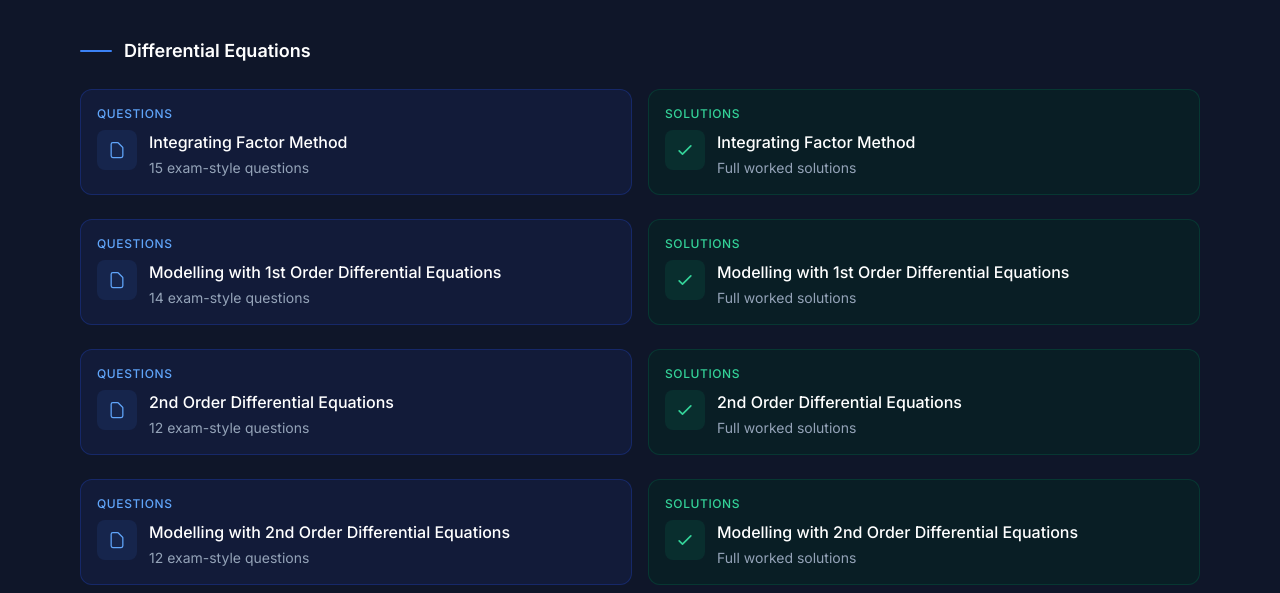
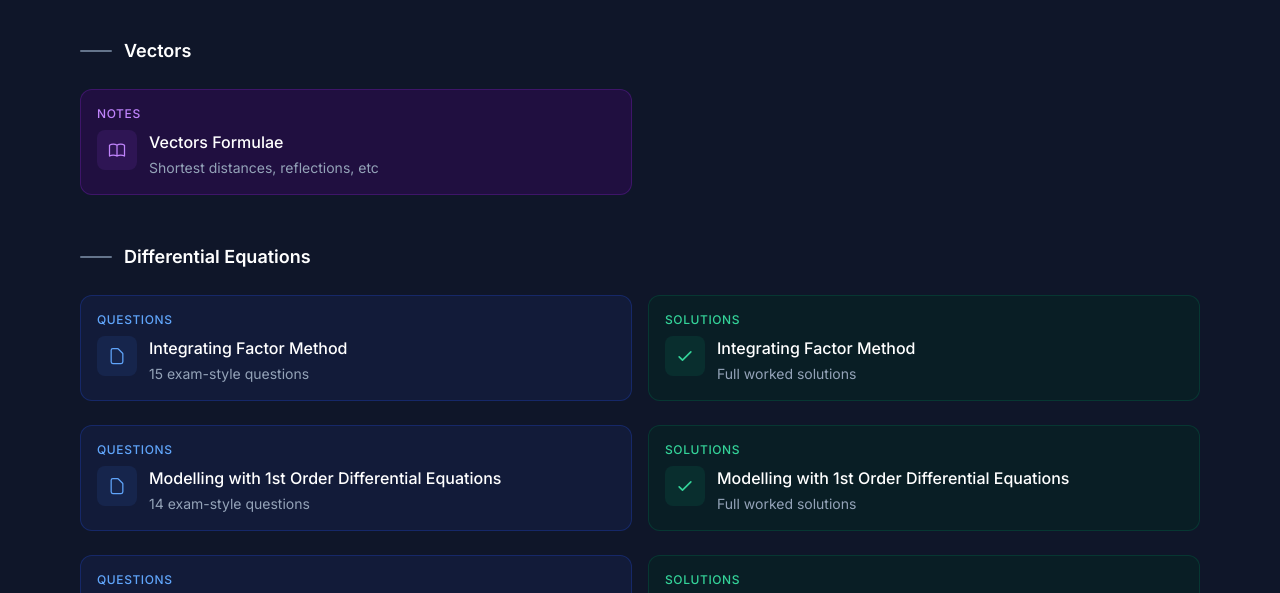
Before and after one commit to danieljamessmith/resources.danieljsmith.org, an Astro site: page /further-maths in a window 1280 px wide. Shown: the part 148-741 px from the top of the page. Built offline with nearby package versions, Linux system fonts and the light colour scheme; Astro itself is replaced by a stand-in of ours.

Commit message:
Vectors section and notes

```diff
--- a/src/data/resources.ts
+++ b/src/data/resources.ts
@@ -4,8 +4,9 @@ export interface Resource {
   description: string;
   file: string;
   category: string;
-  type?: 'questions' | 'solutions';
+  type?: 'questions' | 'solutions' | 'notes';
   pairId?: string;
+  topic?: string;
 }
 
 export const resources: Resource[] = [
@@ -14,22 +15,33 @@ export const resources: Resource[] = [
     id: 'tmua-setA-paper1',
     title: 'TMUA Set A Paper 1',
     description: '20x Paper 1 Style TMUA Questions',
-    file: '/pdfs/TMUA_SetA_Paper1.pdf',
+    file: '/pdfs/tmua/TMUA_SetA_Paper1.pdf',
     category: 'TMUA',
   },
   {
     id: 'tmua-setA-paper2',
     title: 'TMUA Set A Paper 2',
     description: '20x Paper 2 Style TMUA Questions',
-    file: '/pdfs/TMUA_SetA_Paper2.pdf',
+    file: '/pdfs/tmua/TMUA_SetA_Paper2.pdf',
     category: 'TMUA',
   },
   {
     id: 'tmua-setA-keys',
     title: 'TMUA Set A Answer Keys',
     description: 'Answer Keys to Set A Papers',
-    file: '/pdfs/TMUA_SetA_AnswerKeys.pdf',
+    file: '/pdfs/tmua/TMUA_SetA_AnswerKeys.pdf',
     category: 'TMUA',
+  },
+
+  // --- A-level Further Maths: Vectors ---
+  {
+    id: 'fm-vectors-formulae-notes',
+    title: 'Vectors Formulae',
+    description: 'Shortest distances, reflections, etc',
+    file: '/pdfs/further-maths/vectors/notes/_Notes__Vectors_Formulae.pdf',
+    category: 'A-level Further Maths',
+    type: 'notes',
+    topic: 'Vectors',
   },
 
   // --- A-level Further Maths: Differential Equations (teaching progression order) ---
@@ -37,91 +49,101 @@ export const resources: Resource[] = [
     id: 'fm-integrating-factor',
     title: 'Integrating Factor Method',
     description: '15 exam-style questions',
-    file: '/pdfs/_QBT__Integrating_Factor_Method.pdf',
+    file: '/pdfs/further-maths/differential-equations/qbt/_QBT__Integrating_Factor_Method.pdf',
     category: 'A-level Further Maths',
     type: 'questions',
     pairId: 'fm-integrating-factor-solns',
+    topic: 'Differential Equations',
   },
   {
     id: 'fm-integrating-factor-solns',
     title: 'Integrating Factor Method',
     description: 'Full worked solutions',
-    file: '/pdfs/_QBT___Solns__Integrating_Factor_Method.pdf',
+    file: '/pdfs/further-maths/differential-equations/soln/_QBT___Solns__Integrating_Factor_Method.pdf',
     category: 'A-level Further Maths',
     type: 'solutions',
     pairId: 'fm-integrating-factor',
+    topic: 'Differential Equations',
   },
   {
     id: 'fm-modelling-1st-order',
     title: 'Modelling with 1st Order Differential Equations',
     description: '14 exam-style questions',
-    file: '/pdfs/_QBT__Modelling_with_1st_Order_Differential_Equations.pdf',
+    file: '/pdfs/further-maths/differential-equations/qbt/_QBT__Modelling_with_1st_Order_Differential_Equations.pdf',
     category: 'A-level Further Maths',
     type: 'questions',
     pairId: 'fm-modelling-1st-order-solns',
+    topic: 'Differential Equations',
   },
   {
     id: 'fm-modelling-1st-order-solns',
     title: 'Modelling with 1st Order Differential Equations',
     description: 'Full worked solutions',
-    file: '/pdfs/_QBT___Solns__Modelling_with_1st_Order_Differential_Equations.pdf',
+    file: '/pdfs/further-maths/differential-equations/soln/_QBT___Solns__Modelling_with_1st_Order_Differential_Equations.pdf',
     category: 'A-level Further Maths',
     type: 'solutions',
     pairId: 'fm-modelling-1st-order',
+    topic: 'Differential Equations',
   },
   {
     id: 'fm-2nd-order-de',
     title: '2nd Order Differential Equations',
     description: '12 exam-style questions',
-    file: '/pdfs/_QBT__2nd_Order_Differential_Equations.pdf',
+    file: '/pdfs/further-maths/differential-equations/qbt/_QBT__2nd_Order_Differential_Equations.pdf',
     category: 'A-level Further Maths',
     type: 'questions',
     pairId: 'fm-2nd-order-de-solns',
+    topic: 'Differential Equations',
   },
   {
     id: 'fm-2nd-order-de-solns',
     title: '2nd Order Differential Equations',
     description: 'Full worked solutions',
-    file: '/pdfs/_QBT___Solns__2nd_Order_Differential_Equations.pdf',
+    file: '/pdfs/further-maths/differential-equations/soln/_QBT___Solns__2nd_Order_Differential_Equations.pdf',
     category: 'A-level Further Maths',
     type: 'solutions',
     pairId: 'fm-2nd-order-de',
+    topic: 'Differential Equations',
   },
   {
     id: 'fm-modelling-2nd-order',
     title: 'Modelling with 2nd Order Differential Equations',
     description: '12 exam-style questions',
-    file: '/pdfs/_QBT__Modelling_with_2nd_Order_Differential_Equations.pdf',
+    file: '/pdfs/further-maths/differential-equations/qbt/_QBT__Modelling_with_2nd_Order_Differential_Equations.pdf',
     category: 'A-level Further Maths',
     type: 'questions',
     pairId: 'fm-modelling-2nd-order-solns',
+    topic: 'Differential Equations',
   },
   {
     id: 'fm-modelling-2nd-order-solns',
     title: 'Modelling with 2nd Order Differential Equations',
     description: 'Full worked solutions',
-    file: '/pdfs/_QBT___Solns__Modelling_with_2nd_Order_Differential_Equations.pdf',
+    file: '/pdfs/further-maths/differential-equations/soln/_QBT___Solns__Modelling_with_2nd_Order_Differential_Equations.pdf',
     category: 'A-level Further Maths',
     type: 'solutions',
     pairId: 'fm-modelling-2nd-order',
+    topic: 'Differential Equations',
   },
   {
     id: 'fm-systems-de',
     title: 'Systems of Differential Equations',
     description: '11 exam-style questions',
-    file: '/pdfs/_QBT__Systems_of_Differential_Equations.pdf',
+    file: '/pdfs/further-maths/differential-equations/qbt/_QBT__Systems_of_Differential_Equations.pdf',
     category: 'A-level Further Maths',
     type: 'questions',
     pairId: 'fm-systems-de-solns',
+    topic: 'Differential Equations',
   },
   {
     id: 'fm-systems-de-solns',
     title: 'Systems of Differential Equations',
     description: 'Full worked solutions',
-    file: '/pdfs/_QBT___Solns__Systems_of_Differential_Equations.pdf',
+    file: '/pdfs/further-maths/differential-equations/soln/_QBT___Solns__Systems_of_Differential_Equations.pdf',
     category: 'A-level Further Maths',
     type: 'solutions',
     pairId: 'fm-systems-de',
+    topic: 'Differential Equations',
   },
 ];
 
@@ -135,9 +157,16 @@ export function getResourcesByCategory(category: string): Resource[] {
   return resources.filter((r) => r.category === category);
 }
 
-export function getResourcePairs(category: string) {
+export function getResourcesByTopic(category: string, topic: string): Resource[] {
+  return resources.filter((r) => r.category === category && r.topic === topic);
+}
+
+export function getResourcePairs(category: string, topic?: string) {
   const questions = resources.filter(
-    (r) => r.category === category && r.type === 'questions',
+    (r) =>
+      r.category === category &&
+      r.type === 'questions' &&
+      (topic === undefined || r.topic === topic),
   );
   return questions.map((q) => ({
     questions: q,
--- a/src/pages/further-maths.astro
+++ b/src/pages/further-maths.astro
@@ -2,9 +2,12 @@
 import Layout from '~/layouts/Layout.astro';
 import Header from '~/components/Header.astro';
 import Footer from '~/components/Footer.astro';
-import { getResourcePairs, type Resource } from '~/data/resources';
+import { getResourcePairs, getResourcesByTopic, type Resource } from '~/data/resources';
 
-const rawPairs = getResourcePairs('A-level Further Maths');
+const FM = 'A-level Further Maths';
+const vectorsNotes = getResourcesByTopic(FM, 'Vectors').filter((r) => r.type === 'notes');
+
+const rawPairs = getResourcePairs(FM, 'Differential Equations');
 const pairs = rawPairs.filter(
   (p): p is { questions: Resource; solutions: Resource } => p.solutions !== undefined,
 );
@@ -18,7 +21,40 @@ const pairs = rawPairs.filter(
       <p class="text-slate-300 mt-2"></p>
 
       <h2 class="text-lg font-semibold text-white mt-10 mb-2 flex items-center gap-3">
-        <span class="w-8 h-0.5 bg-blue-500 rounded-full" />
+        <span class="w-8 h-0.5 bg-slate-500 rounded-full" />
+        Vectors
+      </h2>
+      <p class="text-sm text-slate-400 mb-6"></p>
+
+      <div class="grid sm:grid-cols-2 gap-4 mb-12">
+        {vectorsNotes.map((note) => (
+          <a
+            href={`/view/${note.id}`}
+            class="group block p-4 bg-purple-950/40 rounded-xl border border-purple-800/40 hover:border-purple-500/50 hover:shadow-lg hover:shadow-purple-500/5 hover:-translate-y-0.5 transition-all duration-200 min-w-0"
+          >
+            <p class="text-xs font-medium text-purple-400 uppercase tracking-wider">Notes</p>
+            <div class="mt-2 flex items-start gap-3">
+              <div class="flex-shrink-0 w-10 h-10 rounded-lg bg-purple-500/10 flex items-center justify-center text-purple-400">
+                <svg class="w-5 h-5" fill="none" stroke="currentColor" viewBox="0 0 24 24" aria-hidden="true">
+                  <path
+                    stroke-linecap="round"
+                    stroke-linejoin="round"
+                    stroke-width="1.5"
+                    d="M12 6.253v13m0-13C10.832 5.477 9.246 5 7.5 5S4.168 5.477 3 6.253v13C4.168 18.477 5.754 18 7.5 18s3.332.477 4.5 1.253m0-13C13.168 5.477 14.754 5 16.5 5c1.747 0 3.332.477 4.5 1.253v13C19.832 18.477 18.247 18 16.5 18c-1.746 0-3.332.477-4.5 1.253"
+                  />
+                </svg>
+              </div>
+              <div class="min-w-0">
+                <h3 class="text-white font-medium group-hover:text-purple-300 transition-colors">{note.title}</h3>
+                <p class="text-sm text-slate-400 mt-1">{note.description}</p>
+              </div>
+            </div>
+          </a>
+        ))}
+      </div>
+
+      <h2 class="text-lg font-semibold text-white mt-10 mb-2 flex items-center gap-3">
+        <span class="w-8 h-0.5 bg-slate-500 rounded-full" />
         Differential Equations
       </h2>
       <p class="text-sm text-slate-400 mb-6"></p>
```
Also changed, not shown: 25 other files.
